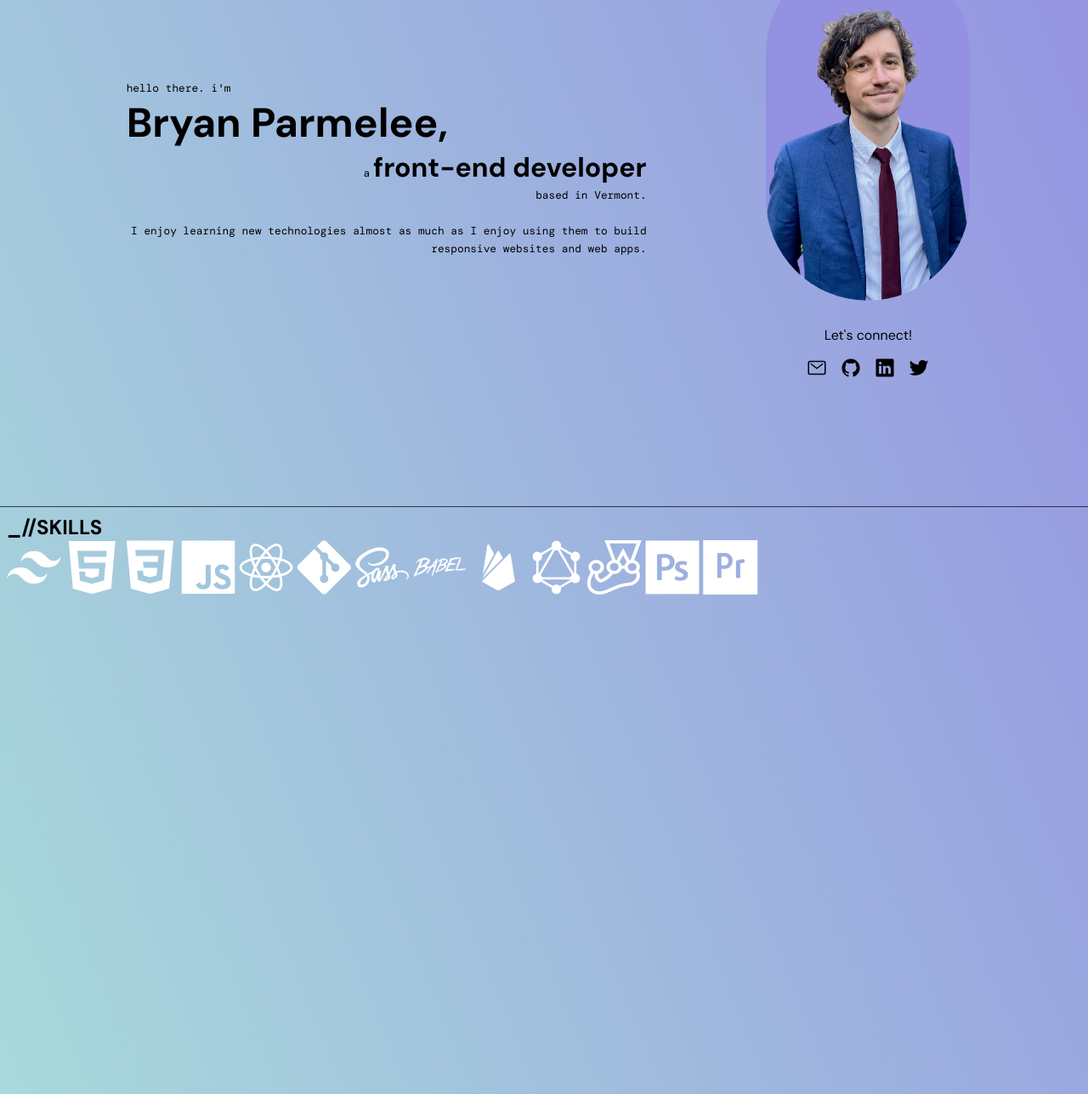
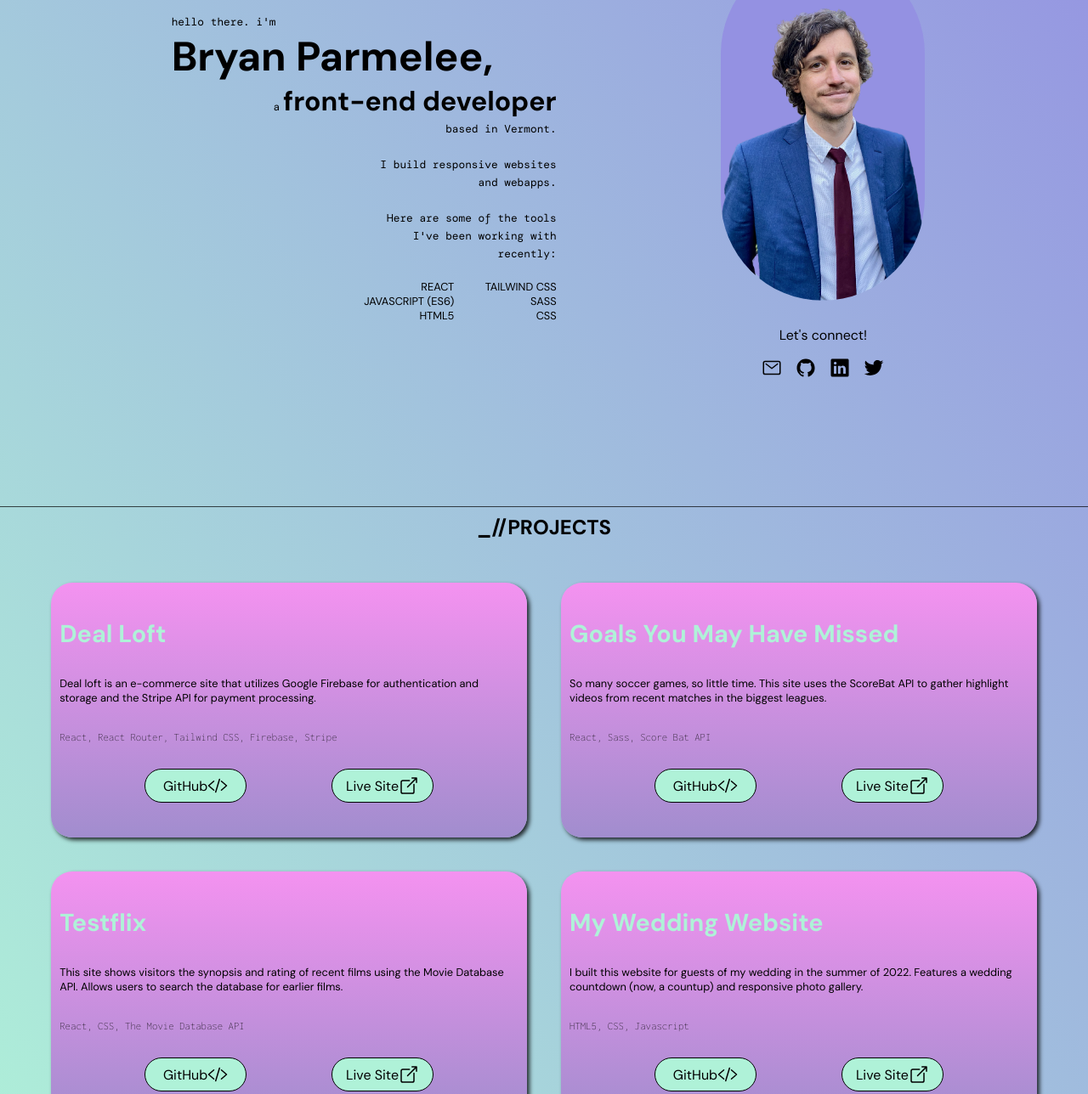
Before and after one commit to bryanparmelee/portfolio-site, a plain HTML site: page index.html in a window 1280 px wide. Shown: the part 283-1571 px from the top of the page at 85% size. Drawn offline with nearby package versions, Linux system fonts and the light colour scheme; a web font is replaced by a local one.

Commit message:
Update project styling

```diff
--- a/Assets/styles.css
+++ b/Assets/styles.css
@@ -30,6 +30,7 @@ html {
   scroll-behavior: smooth;
   font-size: 100%;
   background-color: #aff2d8;
+  scrollbar-width: none;
 }
 
 *, *::before, *::after {
@@ -42,7 +43,13 @@ body {
   font-family: var(--font-family);
   color: var(--primary-color);
   background: var(--bg-gradient);
+  -ms-overflow-style: none;
 }
+
+body::-webkit-scrollbar {
+  width: 0 !important
+  }
+
 
 .navbar {
   width: 100%;
@@ -121,7 +128,7 @@ section {
 }
 
 .bio {
-  max-width: 50%;
+  max-width: 40%;
   overflow: visible;
   padding: 10px;
 
@@ -151,7 +158,22 @@ section {
   text-align: end;
 }
 
+.half {
+  padding-left: 50%;
+}
 
+.skill-list {
+  font-size: 0.8rem;
+
+  padding-left: 50%;
+  display: flex;
+  align-items: center;
+  justify-content: space-between;
+}
+
+.skill > li {
+  text-transform: uppercase;
+}
 
 .hero-img {
 
@@ -198,6 +220,11 @@ section {
 
 ion-icon {
   font-size: 24px;
+  transition: transform 500ms ease-out 0.25s;
+}
+
+a:hover > ion-icon {
+  transform: translateY(-15%);
 }
 
 .icon {
@@ -236,8 +263,8 @@ ion-icon {
 }
 
 .projects {
-  height: 100%;
-  padding: 10px;
+  width: 100%;
+  min-height: 100vh;
   display: flex;
   flex-direction: column;
   align-items: center;
@@ -249,15 +276,19 @@ ion-icon {
   margin-top: 40px;
   padding: 10px;
   display: flex;
-  flex-direction: column;
+  flex-wrap: wrap;
   justify-content: center;
   align-items: center;
-  gap: 30px;
+  gap: 40px;
 }
 
 .project-card {
-  width: 100%;
+  /* color: var(--bg-color); */
+  flex-basis: 45%;
   height: 300px;
+  border-radius: 25px;
+  background: linear-gradient(#f492f0, #a18dce);
+
   transition-duration: 0.5s;
   display: flex;
   flex-direction: column;
@@ -267,9 +298,28 @@ ion-icon {
   box-shadow: var(--primary-shadow);
 }
 
-.project-card:hover {
+.proj-btn {
+  width: 120px;
+  height: 40px;
+  display: flex;
+  justify-content: center;
+  align-items: center;
+  border-radius: 25px;
+  background-color: var(--bg-color);
+  border: 1px solid var(--primary-color);
+  transition: background-color 0.7s ease-in-out;
+}
+
+.proj-btn:hover {
+  color: var(--secondary-color);
+  border: 1px solid var(--secondary-color);
+  background-color: var(--primary-color);
+}
+
+
+/* .project-card:hover {
   scale: 105%;
-}
+} */
 
 .project-card:hover .overlay,
 .project-card:hover .proj-details {
@@ -277,11 +327,13 @@ ion-icon {
 }
 
 .project-card-img {
-  object-fit: cover;
-  height: 100%;
+  max-width: 100%;
+  border-radius: 25px;
+  object-fit: fill;
+  opacity: 0.5;
 }
 
-.overlay {
+/* .overlay {
   position: absolute;
   top: 0;
   right: 0;
@@ -289,7 +341,7 @@ ion-icon {
   left: 0;
   background-color: rgba(20, 38, 63, 0.9);
   opacity: 0;
-}
+} */
 
 .proj-details {
   position: absolute;
@@ -302,7 +354,7 @@ ion-icon {
   flex-direction: column;
   justify-content: space-evenly;
   z-index: 100;
-  opacity: 0;
+
 }
 
 .proj-details p {
@@ -311,6 +363,7 @@ ion-icon {
 
 .proj-title {
   font-size: 1.2em;
+  color: var(--bg-color);
 }
 
 
@@ -326,12 +379,14 @@ footer {
   padding: 1.25rem;
   text-align: center;
   margin: 2rem 0 0;
-  font-size: 1rem;
+  font-size: 0.6rem;
 }
 
 /* Tablet */
 @media only screen and (max-width: 720px) {
-
+  .project-card {
+    flex-basis: 300px;
+  }
 }
 
 /* Mobile */
--- a/index.html
+++ b/index.html
@@ -14,14 +14,14 @@
     <nav class="navbar">
       <h1><a href="./">_//BP</a></h1>
       <ul class="navigation">
-        <li><a href="">Skills</a></li>
-        <li><a href="#projects" class="nav-link">Work</a></li>
+        <li><a href="">SKILLS</a></li>
+        <li><a href="#projects" class="nav-link">WORK</a></li>
         <li>
-          <a href="mailto:bryan.parmelee@gmail.com" class="nav-link">Contact</a>
+          <a href="mailto:bryan.parmelee@gmail.com" class="nav-link">CONTACT</a>
         </li>
         <li>
           <a href="./Assets/Bryan Parmelee_Resume_0123.pdf" class="nav-link"
-            download>Resume</a
+            download>RESUME</a
           >
         </li>
       </ul>
@@ -44,9 +44,27 @@
             <br>
             <span class="alt-text">  based in Vermont.</span></p>
          <br>
-          <p class="right"><span class="alt-text">
-          I enjoy learning new technologies almost as much as I enjoy using them to build responsive websites and web apps. </span>
+          <p class="right half"><span class="alt-text">
+          I build responsive websites and webapps. </span>
           </p>
+          <br>
+          <p class="right half"><span class="alt-text">
+        Here are some of the tools I've been working with recently:</span>
+          </p>
+          <br>
+          <div class="skill-list">
+            <ul class="skill right">
+              <li>React</li>
+              <li>Javascript (ES6)</li>
+              <li>HTML5</li>
+            </ul>
+            <ul class="skill right">
+              <li>Tailwind CSS</li>
+              <li>Sass</li>
+              <li>CSS</li>
+            </ul>
+          </div>
+
       </div>
 
       <div class="hero-img">
@@ -78,7 +96,7 @@
       </div>
     </section>
 
-    <section class="skills">
+    <!-- <section class="skills">
       <h1>_//SKILLS</h1>
       <div>
         <i class="icon devicon-tailwindcss-plain"></i>
@@ -95,7 +113,7 @@
         <i class="icon devicon-photoshop-plain"></i>
         <i class="icon devicon-premierepro-plain"></i>
       </div>
-    </section>
+    </section> -->
 
     <section class="projects" id="projects">
         <h1>_//PROJECTS</h1>
--- a/script.js
+++ b/script.js
@@ -50,8 +50,8 @@ const showProjects = () => {
     } = project;
 
     html += "<div class='project-card' id=" + id + ">";
-    html += "<img class='project-card-img' src='" + image + "' alt='" + title + "'>";
-    html += "<div class='overlay'></div>";
+    // html += "<img class='project-card-img' src='" + image + "' alt='" + title + "'>";
+    // html += "<div class='overlay'></div>";
     html += "<div class='proj-details'>"
     html += "<a href='" + liveUrl + "'><div class='proj-title'>"
     html += "<h2>" + title + "</h2>";
@@ -59,8 +59,8 @@ const showProjects = () => {
     html += "<p class='project-desciption'>" + description + "</p>";
     html += "<p class='secondary-font'>" + tech + "</p>";
     html += "<div class='proj-btns'>"
-    html += "<a href='" + codeUrl + "' target='blank'><div class='btn'>View Code</div></a>";
-    html += "<a href='" + liveUrl + "' target='blank'><div class='btn'>View Live</div></a>";
+    html += "<a href='" + codeUrl + "' target='blank'><div class='proj-btn'>GitHub <ion-icon name='code-slash-outline'></ion-icon></div></a>";
+    html += "<a href='" + liveUrl + "' target='blank'><div class='proj-btn'>Live Site <ion-icon name='open-outline'></ion-icon></div></a>";
     html += "</div>";
     html += "</div>";
     html += "</div>";
```
